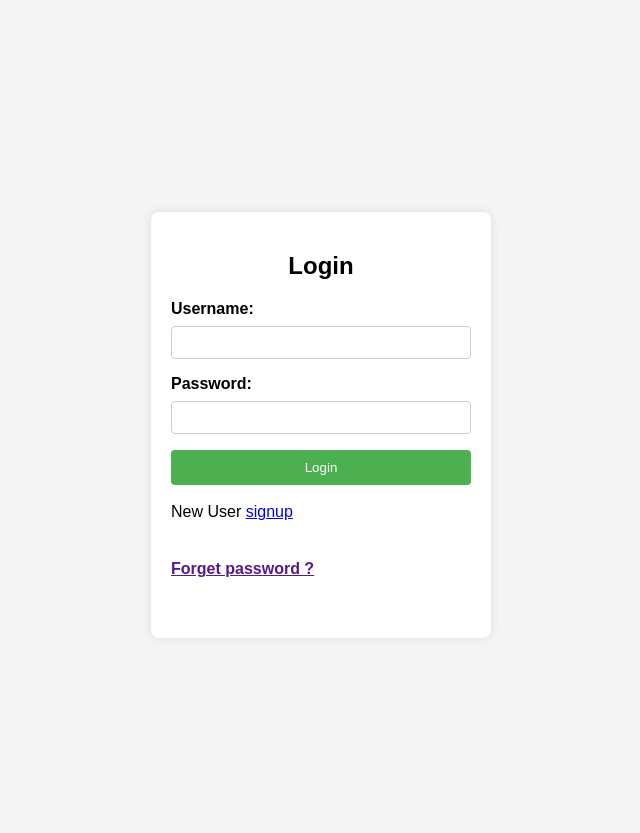
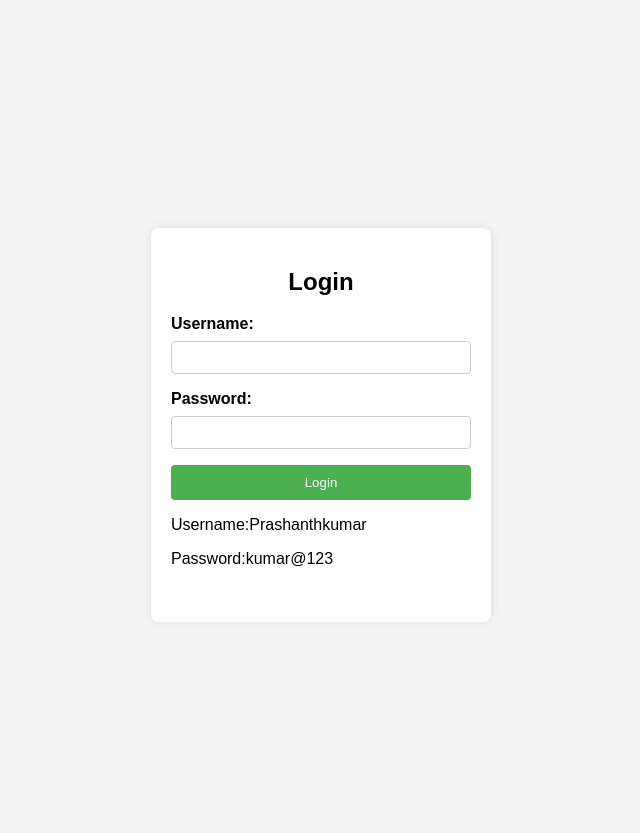
Before and after one commit to Prashanthkumar8466/project, a Django app: page /ERP-login in a window 1280 px wide; the page is wider, and only the part inside the window is pictured. Shown: that part, without its empty margins (319-959 px from the left). Run offline with Django 4.2, Linux system fonts and the light colour scheme.

Commit message:
"changes"

```diff
--- a/template/ERP/login.html
+++ b/template/ERP/login.html
@@ -19,10 +19,9 @@
 
             <button type="submit">Login</button>
             <br>
+            <p>Username:Prashanthkumar</p>
+            <p>Password:kumar@123</p>
             <br>
-            New User <a href="signup">signup<h4><br>
-                <a href="">Forget password ?</a><br><br>
-
         </form>
     </div>
 {% endblock %}
```
